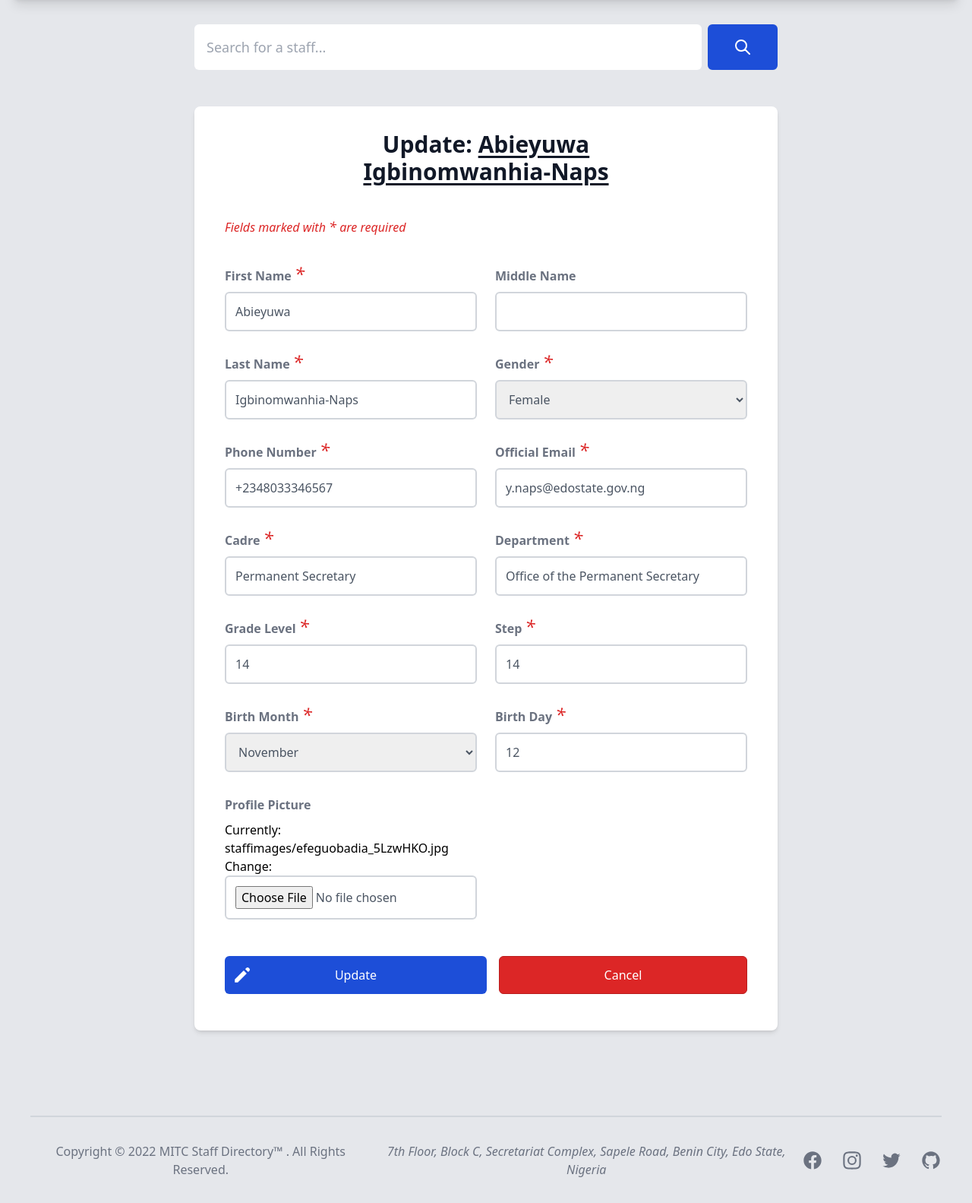
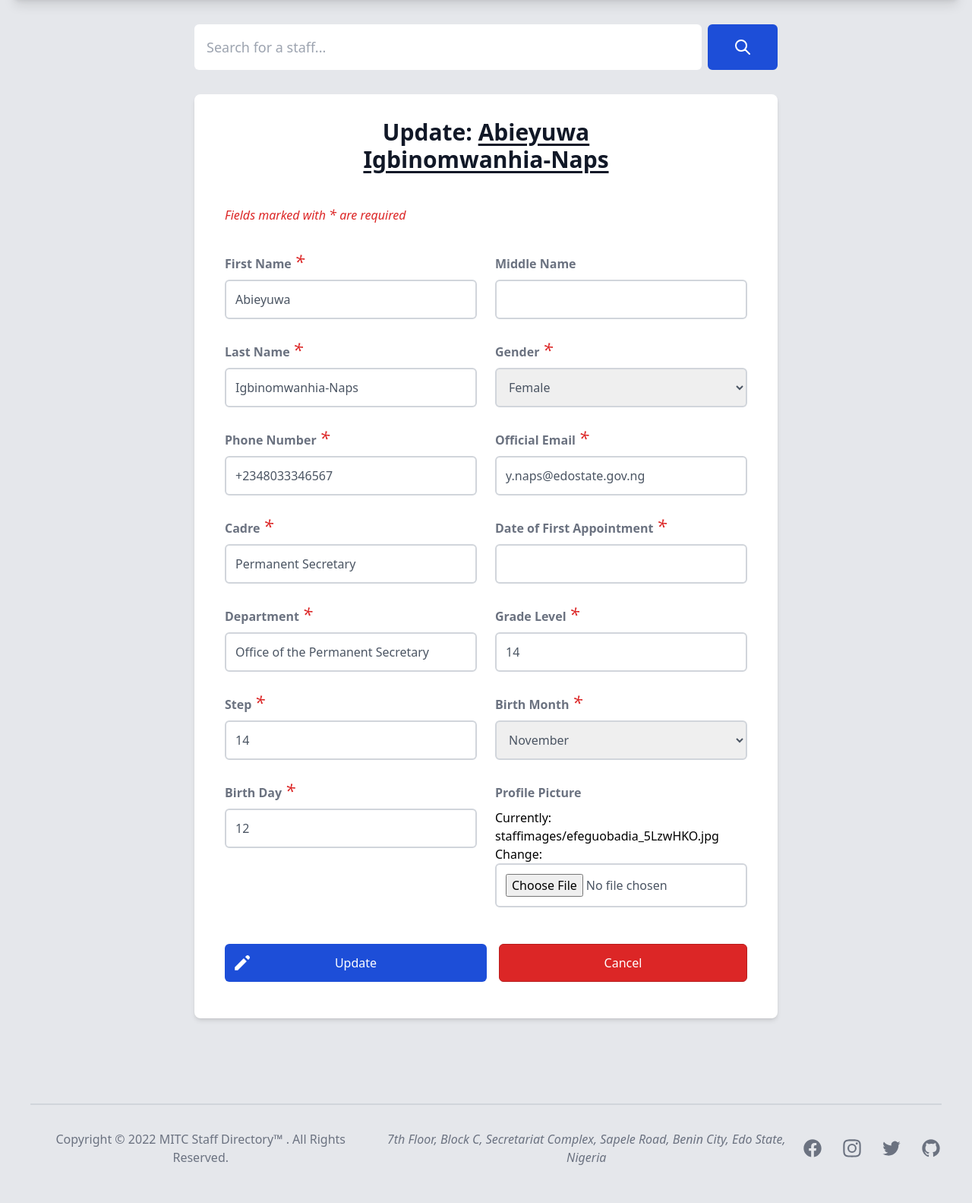
Before and after one commit to ethernalarts/mitcbdayapp, a Django app: page /staff/1/update/ in a window 1280 px wide. Shown: the part 76-1659 px from the top of the page at 76% size. After the commit the page ends 1609 px from the top, so only its background shows below. Run offline with Django 4.2, Linux system fonts and the light colour scheme; data comes from the database, SQL or seed files in the repository; both versions use the stored data as it was after the commit; some libraries are stand-ins or nearby versions.

Commit message:
added 'date of first appointment' 10/07/2022

```diff
--- a/sendmail/models.py
+++ b/sendmail/models.py
@@ -24,6 +24,8 @@ class staffDetails(models.Model):
     email = models.EmailField('Official Email', max_length = 254, null=False)
 
     cadre = models.CharField('Cadre', max_length=50, null=False)
+
+    first_appointment = models.DateField('Date of First Appointment', null=True, blank=True)
 
     department = models.CharField('Department', max_length=100, null=False, default='Admin Dept (default)')
 
--- a/sendmail/templates/base.html
+++ b/sendmail/templates/base.html
@@ -19,6 +19,16 @@
 		<!-- <script type="text/javascript" src="{{ STATIC_URL }}js/jquery.js" /> -->
 		<!-- <script src="https://code.jquery.com/jquery-3.6.0.js"></script>
         <script src="https://code.jquery.com/ui/1.13.1/jquery-ui.js"></script> -->
+
+		<script src="https://code.jquery.com/jquery-3.6.0.js"></script>
+		<script src="https://code.jquery.com/ui/1.13.1/jquery-ui.js"></script>
+
+		<!-- Date Picker -->
+		<script>
+			$( function() {
+				$( "#datepicker" ).datepicker();
+			} );
+		</script>
 
 		<!-- Search Autocomplete -->
         <script>
--- a/sendmail/templates/stafflist.html
+++ b/sendmail/templates/stafflist.html
@@ -12,7 +12,7 @@
 
 
     <!-- Staff list -->
-    <div class="p-6 md:pb-4 max-w-3xl mb-20 md:mb-24 bg-white rounded-lg border mx-auto shadow-md sm:p-10 min-h-full justify-center">
+    <div class="p-6 md:pb-4 mt-8 max-w-3xl mb-20 md:mb-24 bg-white rounded-lg border mx-auto shadow-md sm:p-10 min-h-full justify-center">
         <div class="flex justify-between items-center mb-4">
             <h5 class="text-3xl font-bold leading-none text-gray-900 dark:text-white">Staff List</h5>
         </div>
--- a/sendmail/templates/updatestaff.html
+++ b/sendmail/templates/updatestaff.html
@@ -17,7 +17,7 @@
     <div class="max-w-3xl min-h-full flex items-center justify-center mx-auto mb-20 py-8 sm:px-6 md:px-0 lg:px-0">
 
         <!-- Inner Container -->
-        <div class="w-full bg-white shadow-md rounded-lg px-10 py-8">
+        <div class="w-full bg-white -mt-4 shadow-md rounded-lg px-10 py-8">
 
             <!-- Form itle -->
             <div class="w-full mb-6 md:w-[450px] md:mx-auto">
@@ -76,6 +76,12 @@
                     <div>
                         <label for="cadre" class="block mb-2 text-md font-bold text-gray-500 dark:text-gray-300">{{ form.cadre.label }}<span class="ml-1 text-2xl font-medium text-red-600"><em>*</em></span></label>
                         {% render_field form.cadre class+="text-md md:text-md font-medium block rounded-md w-full p-3 border border-2 border-gray-300 placeholder-gray-500 text-gray-600 focus:outline-none focus:ring-indigo-500 focus:border-indigo-500 focus:z-10" %}
+                    </div>
+
+                    <!-- First Appointment -->
+                    <div>
+                        <label for="department" class="block mb-2 text-md font-bold text-gray-500 dark:text-gray-300">{{ form.first_appointment.label }}<span class="ml-1 text-2xl font-medium text-red-600"><em>*</em></span></label>
+                        {% render_field form.first_appointment id="datepicker" type=text class+="text-md md:text-md font-medium block rounded-md w-full p-3 border border-2 border-gray-300 bg-white placeholder-gray-500 text-gray-600 focus:outline-none focus:ring-indigo-500 focus:border-indigo-500 focus:z-10" %}
                     </div>
 
                     <!-- Department -->
--- a/sendmail/views.py
+++ b/sendmail/views.py
@@ -147,7 +147,8 @@ class staffDetailsCreate(CreateView):
     model = staffDetails
     fields = [
         'first_name', 'middle_name', 'last_name', 'gender', 'phone_number', 'email',
-        'cadre', 'department', 'level', 'step', 'staff_image', 'birth_month', 'birth_day'
+        'cadre', 'first_appointment', 'department', 'level', 'step', 'staff_image',
+        'birth_month', 'birth_day'
     ]
     template_name = 'addstaff.html'
 
@@ -159,7 +160,8 @@ class staffDetailsUpdate(UpdateView):
     context_object_name = 'staff'
     fields = [
         'first_name', 'middle_name', 'last_name', 'gender', 'phone_number', 'email',
-        'cadre', 'department', 'level', 'step', 'staff_image', 'birth_month', 'birth_day'
+        'cadre', 'first_appointment', 'department', 'level', 'step', 'staff_image',
+        'birth_month', 'birth_day'
     ]
     template_name = 'updatestaff.html'
 
--- a/theme/static/css/dist/styles.css
+++ b/theme/static/css/dist/styles.css
@@ -725,6 +725,10 @@ Ensure the default browser behavior of the `hidden` attribute.
   margin-bottom: -1rem;
 }
 
+.-mt-8 {
+  margin-top: -2rem;
+}
+
 .block {
   display: block;
 }
```
Also changed, not shown: sendmail/templates/addstaff.html (+13 -0 lines), sendmail/templates/snippets/pagination_searchresult.html (+4 -5 lines), sendmail/templates/staffdetails.html (+17 -1 lines), db.sqlite3, sendmail/migrations/0023_staffdetails_first_appointment_and_more.py (added).
